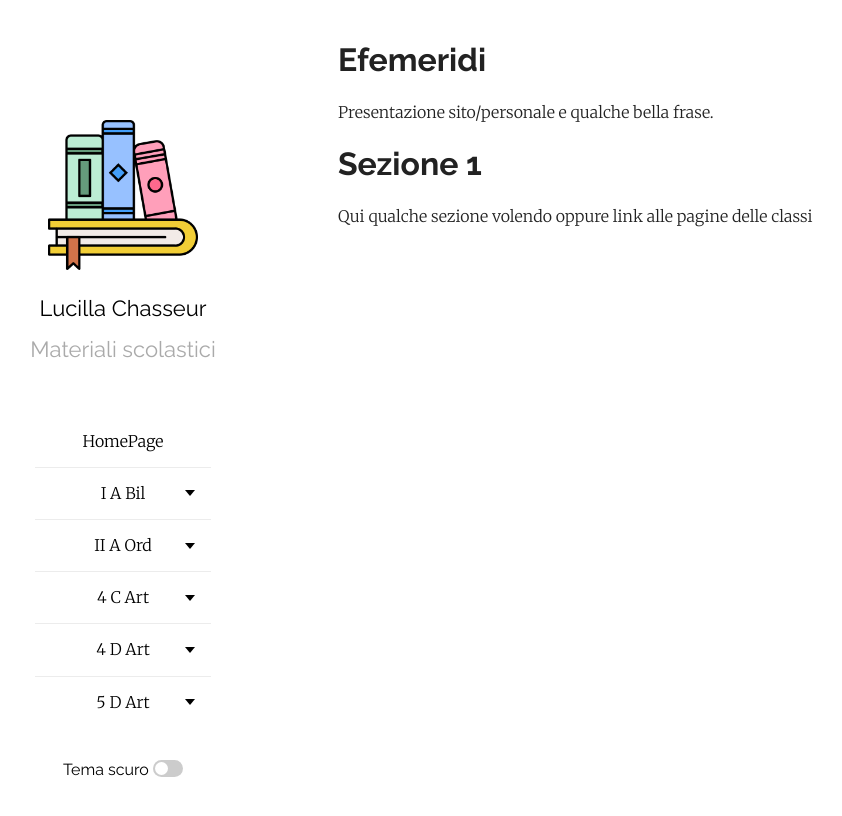
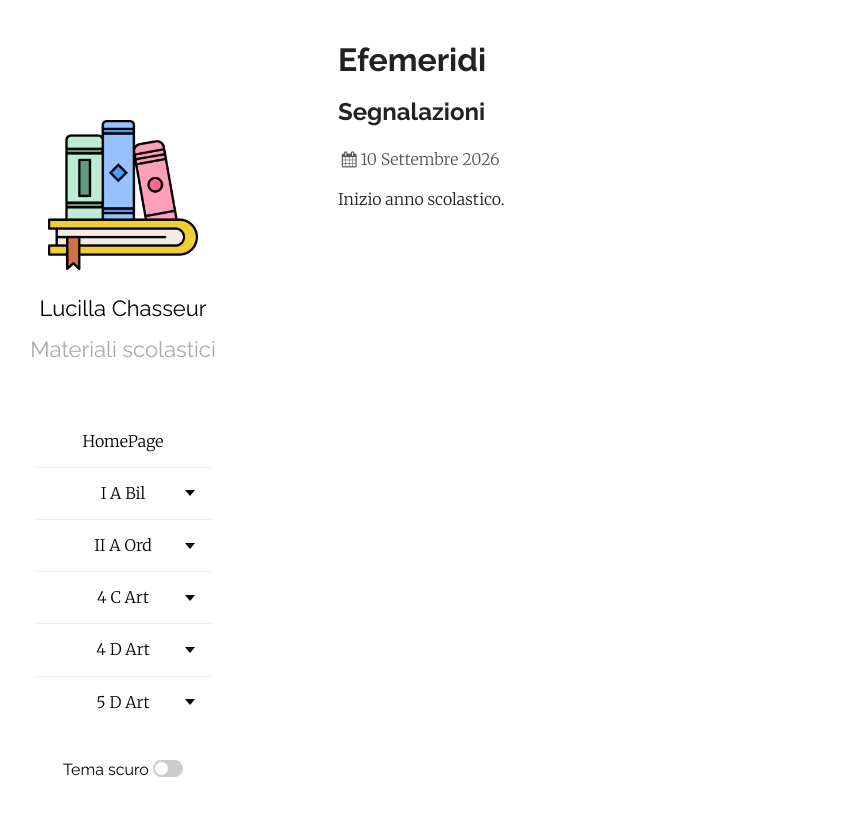
Before and after one commit to efemeridi/efemeridi.github.io, a Jekyll site: the page built from index.md, in a window 1280 px wide. Shown: the top 816 px of the page, without its empty margins (62-904 px from the left). Built offline with Jekyll 4.4.1, drawn with Linux system fonts in a browser that asks for light colours; our own code applies the rules of GitHub Pages for plain Markdown files.

Commit message:
Aggiunta sezione per segnalazione contenuti

```diff
--- a/index.md
+++ b/index.md
@@ -4,8 +4,8 @@ layout: page
 
 # Efemeridi
 
-Presentazione sito/personale e qualche bella frase.
+## Segnalazioni
 
-# Sezione 1
+<div class="post-date"><i class="icon-calendar"></i>10 Settembre 2026</div>
 
-Qui qualche sezione volendo oppure link alle pagine delle classi
+Inizio anno scolastico.
```
